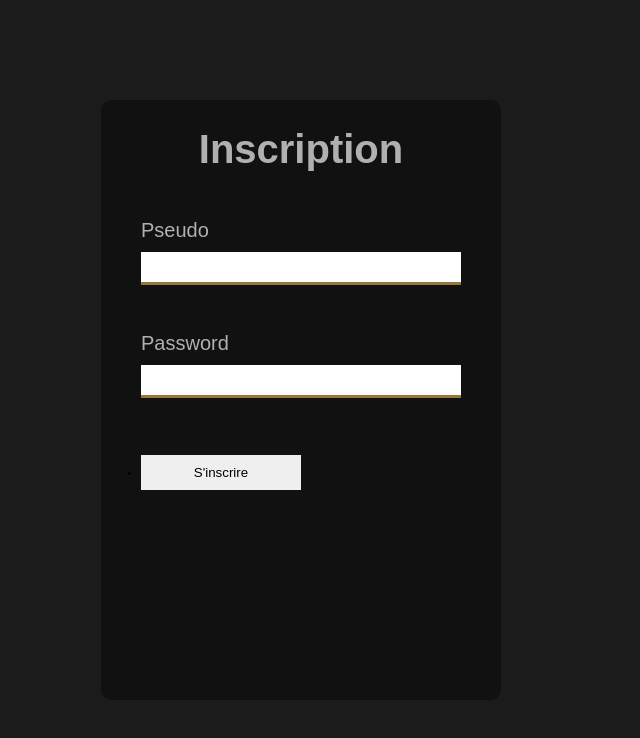
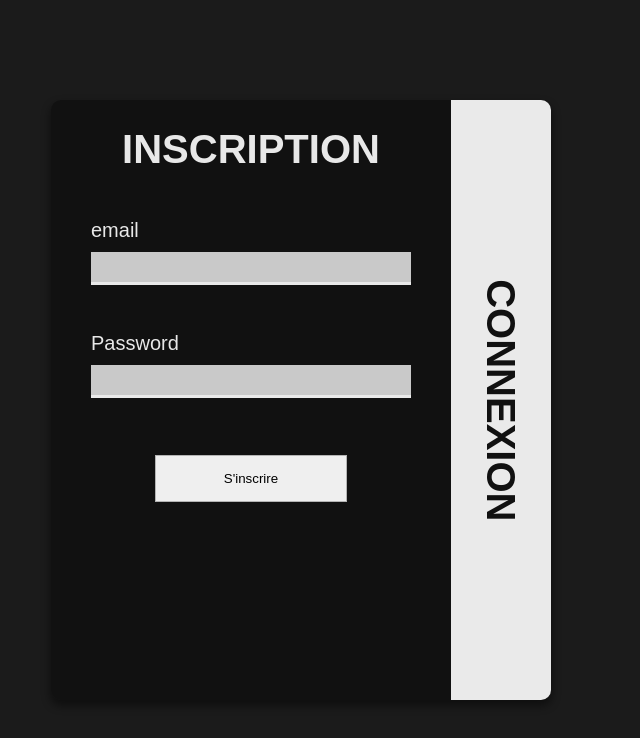
Before and after one commit to Vince441/Le-Monde-Perdu-FrontEnd, an Angular app: page /accueil in a window 1280 px wide. Shown: the top 738 px of the page, without its empty margins (339-979 px from the left). Built offline with nearby package versions, Linux system fonts and the light colour scheme.

Commit message:
add component, routes, token

```diff
--- a/src/app/app.html
+++ b/src/app/app.html
@@ -1 +1 @@
-<app-accueil></app-accueil>
+<router-outlet></router-outlet>
--- a/src/app/app.routes.ts
+++ b/src/app/app.routes.ts
@@ -9,7 +9,7 @@ export const routes: Routes = [
 {
     path:'espace-utilisateur',
     loadComponent : () => import('./pages/utilisateur/espace-utilisateur/espace-utilisateur').then(m => m.EspaceUtilisateur),
-    canActivate: [authGuard]
+    // canActivate: [authGuard]
 },{
     path:'',
     redirectTo: 'accueil',
--- a/src/app/app.ts
+++ b/src/app/app.ts
@@ -1,9 +1,10 @@
 import { Component, signal } from '@angular/core';
 import { Accueil } from "./pages/accueil/accueil";
+import { RouterOutlet } from "@angular/router";
 
 @Component({
   selector: 'app-root',
-  imports: [Accueil],
+  imports: [RouterOutlet],
   templateUrl: './app.html',
   styleUrl: './app.scss'
 })
--- /dev/null
+++ b/src/app/interceptor/auth.interceptor.ts
@@ -0,0 +1,35 @@
+import { HttpEvent, HttpHandler, HttpInterceptor, HttpRequest, } from "@angular/common/http";
+import { Injectable } from "@angular/core";
+import { Observable } from "rxjs";
+import { AuthService } from "../services/auth.service";
+
+
+@Injectable()
+export class AuthInterceptor implements HttpInterceptor {
+
+    constructor(
+        private readonly authService: AuthService
+
+    ) {
+
+    }
+
+
+    intercept(req: HttpRequest<any>, next: HttpHandler): Observable<HttpEvent<any>> {
+
+        const token = this.authService.getToken();
+
+        if (token) {
+            const cloned = req.clone({
+                setHeaders: {
+                    Authorization: `Bearer ${token}`
+                }
+            });
+            return next.handle(cloned);
+        }
+        return next.handle(req)
+    }
+
+
+
+}
--- a/src/app/pages/accueil/accueil.html
+++ b/src/app/pages/accueil/accueil.html
@@ -1,14 +1,16 @@
 <div class="main">
+    <div class="container-form">
+        @if(!isActive){
         <form [formGroup]="form">
 
-        <h1>Inscription</h1>
+            <h1>INSCRIPTION</h1>
 
             <div class="container-input-connexion">
                 <div class="form-input">
                     <label>
-                    Pseudo
+                        email
                     </label>
-                <input type="pseudo" formControlName="pseudo">
+                    <input type="email" formControlName="email">
                 </div>
                 <div class="form-input">
                     <label>Password</label>
@@ -28,4 +30,51 @@
             </div>
 
         </form>
+        } @else{
+        <form [formGroup]="form" [class.active]="isActive">
+
+            <h1>CONNEXION</h1>
+
+            <div class="container-input-connexion">
+                <div class="form-input">
+                    <label>
+                        email
+                    </label>
+                    <input type="email" formControlName="email">
                 </div>
+                <div class="form-input">
+                    <label>Password</label>
+                    <input type="text" formControlName="password">
+                </div>
+            </div>
+
+
+            <div class="container-btn">
+                <ul class="list-btn">
+                    <li>
+                        <button class="btn" (click)="connexion()">
+                            Se connecter
+                        </button>
+                    </li>
+                </ul>
+            </div>
+
+        </form>
+
+        }
+
+        @if(!isActive){
+        <div class="connexion-wrapper">
+            <button class="connexion" (click)="itIsActive()">
+                <h1>CONNEXION</h1>
+            </button>
+        </div>
+        }@else{
+        <div class="connexion-wrapper" [class.active]="isActive">
+            <button class="connexion" (click)="itIsActive()">
+                <h1>INSCRIPTION</h1>
+            </button>
+        </div>
+        }
+    </div>
+</div>
--- a/src/app/pages/accueil/accueil.scss
+++ b/src/app/pages/accueil/accueil.scss
@@ -1,24 +1,60 @@
-.main {
-
-    background-color: var(--primary-color);
-    height: 100vh;
+.container-form {
     display: flex;
-    justify-content: center;
-    align-items: center;
+    box-shadow: 0px 5px 9px 1px rgba(0, 0, 0, 0.44);
+    border-radius: 10px 10px 10px 10px;
 
     form {
         width: 400px;
         height: 600px;
         background-color: var(--secondary-color);
-        border-radius: 10px;
+        border-radius: 10px 0px 0px 10px;
         display: flex;
         flex-direction: column;
         align-items: center;
         row-gap: 20px;
+        animation: transition 1.5s ease-in-out;
+
+        &.active {
+            background-color: var(--white);
+            animation: transition 1.5s ease-in-out;
+
+            h1 {
+                color: var(--secondary-color);
+            }
+
+            .container-input-connexion {
+                .form-input {
+                    label {
+                        color: var(--secondary-color);
+                    }
+
+                    input {
+                        box-shadow: 0px 3px 0px 0px #d4d4d4f1;
+                        background-color: var(--white);
+                    }
+                }
+            }
+
+            label {
+                color: var(--secondary-color);
+            }
+        }
+
+        @keyframes transition {
+            from {
+                opacity: 0;
+            }
+
+            to {
+                opacity: 1;
+            }
+
+        }
+
 
         h1 {
             font-size: 4rem;
-            color: rgba(255, 255, 255, 0.671);
+            color: var(--white);
         }
 
         .container-input-connexion {
@@ -35,16 +71,16 @@
                 color: white;
                 row-gap: 10px;
 
-
                 label {
                     font-size: 2rem;
-                     color: rgba(255, 255, 255, 0.671);
+                    color: var(--white);
                 }
 
                 input {
                     height: 20px;
                     border-radius: 0px;
-                    box-shadow: 0px 3px 0px 0px #96763b;
+                    box-shadow: 0px 3px 0px 0px var(--white);
+                    background-color: #d4d4d4f1;
                     border: 0;
                     padding: 5px;
 
@@ -57,28 +93,73 @@
 
         .container-btn {
             width: 80%;
-            padding: 30px;
+            padding: 3rem;
+
 
             .list-btn {
                 padding: 0;
+                width: 100%;
 
                 li {
+                    list-style: none;
+                    display: flex;
+                    justify-content: center;
+
+
                     .btn {
-                        padding: 10px;
-                        width: 50%;
+                        padding: 1.5rem;
                         border-radius: 0px;
                         outline: none;
                         border: none;
                         transition: all 0.2s ease;
+                        width: 60%;
+                        border: 1px solid rgba(0, 0, 0, 0.247);
 
                         &:active {
                             background-color: var(--secondary-color);
                             color: white;
                         }
-
                     }
                 }
             }
         }
     }
+
+    .connexion-wrapper {
+        height: 600px;
+        width: 100px;
+        border-radius: 0 10px 10px 0;
+        background-color: var(--white);
+        display: flex;
+        justify-content: center;
+        align-items: center;
+        animation: transition 0.8s ease-in-out;
+
+        &.active {
+            background-color: var(--secondary-color);
+            animation: transition 0.8s ease-in-out;
+
+            .connexion {
+                h1 {
+                    color: var(--white)
+                }
+            }
+        }
+
+        .connexion {
+            width: 300px;
+            background: transparent;
+            border: none;
+            display: flex;
+            justify-content: center;
+            align-items: center;
+            transform: rotate(90deg);
+
+            h1 {
+                font-size: 4rem;
+                color: var(--secondary-color);
+                cursor: pointer;
+            }
+        }
+    }
 }
--- a/src/app/pages/accueil/accueil.ts
+++ b/src/app/pages/accueil/accueil.ts
@@ -3,32 +3,35 @@ import { FormBuilder, FormGroup, ReactiveFormsModule, Validators } from '@angula
 import { UserService } from '../../services/user.service';
 import { User } from '../../models/utilisateur.model';
 import { Router } from '@angular/router';
+import { AuthService } from '../../services/auth.service';
+import { BehaviorSubject } from 'rxjs';
 
 @Component({
   selector: 'app-accueil',
-  imports: [ ReactiveFormsModule
+  imports: [ReactiveFormsModule
   ],
   templateUrl: './accueil.html',
   styleUrl: './accueil.scss',
 })
 export class Accueil {
 
-form! : FormGroup
+  form!: FormGroup
   user!: User;
-isHover = false;
-showLeftDiv = false;
-showRightDiv = false;
+  isActive: boolean = false;
+  private userSubject = new BehaviorSubject<any>(null);
+  user$ = this.userSubject.asObservable();
 
   constructor(
-private readonly userService : UserService,
-private readonly fb : FormBuilder,
-private readonly router : Router
+    private readonly userService: UserService,
+    private readonly fb: FormBuilder,
+    private readonly router: Router,
+    private readonly authService: AuthService
 
-){
+  ) {
 
     this.form = this.fb.group({
-pseudo:['', Validators.required],
-password:['', Validators.required]
+      email: ['', Validators.required],
+      password: ['', Validators.required]
     });
 
   }
@@ -42,8 +45,8 @@ enregistrerUser() {
 
       this.userService.postUser(user).subscribe({
         next: (response) => {
-        console.log("Utilisateur enregistré ✅", response);
-        this.router.navigate(['/espace-utilisateur'])
+          console.warn("Utilisateur enregistré ✅", response);
+          this.isActive = true;
         },
         error: (err) => {
           console.error("Erreur", err);
@@ -54,4 +57,25 @@ enregistrerUser() {
       console.warn("Formulaire invalide");
     }
   }
+
+
+  connexion() {
+    if (this.form.valid) {
+
+      const credentials = this.form.value;
+
+      this.authService.login(credentials).subscribe({
+        next: (res) => {
+          localStorage.setItem('token', res.token);
+          this.userSubject.next({ email: res.email });
+          this.router.navigate(['/espace-utilisateur']);
+        },
+        error: (err) => console.error('Erreur login', err)
+      })
     }
+  }
+
+  itIsActive() {
+    this.isActive = !this.isActive
+  }
+}
--- a/src/app/pages/utilisateur/espace-utilisateur/espace-utilisateur.html
+++ b/src/app/pages/utilisateur/espace-utilisateur/espace-utilisateur.html
@@ -1 +1,12 @@
-<p>espace-utilisateur works!</p>
+<div class="main">
+
+    <div class="container-mon-espace">
+        <h1></h1>
+        <p></p>
+        <div class="mon-espace"><p>Mon Compte</p></div>
+        <div class="mon-espace"><p>Mes Dinosaures</p></div>
+        <div class="mon-espace"><p>Ma Boutique</p></div>
+        <div class="mon-espace"><p>Espace Combat</p></div>
+    </div>
+
+</div>
--- a/src/app/services/auth.service.ts
+++ b/src/app/services/auth.service.ts
@@ -1,19 +1,37 @@
+import { HttpClient } from '@angular/common/http';
 import { Injectable } from '@angular/core';
-import { BehaviorSubject } from 'rxjs';
+import { BehaviorSubject, tap } from 'rxjs';
 
 @Injectable({
   providedIn: 'root',
 })
 export class AuthService {
 
+  private API_URL = 'http://localhost:8080';
+  private URL_SERVICE = 'auth/login';
+  private FINAL_API = `${this.API_URL}/${this.URL_SERVICE}`;
+
   private userSubject = new BehaviorSubject<any>(null);
   user$ = this.userSubject.asObservable();
 
-login(user : any){
-  this.userSubject.next(user)
+  constructor(private readonly http: HttpClient) {
+
   }
 
-logout(){
+  login(credentials: { email: string; password: string }) {
+    return this.http.post<{ token: string, email: string }>(
+      `${this.FINAL_API}`, credentials
+    ).pipe(
+      tap(res => {
+        localStorage.setItem('token', res.token);
+        this.userSubject.next({ email: res.email });
+      })
+    );
+
+  }
+
+  logout() {
+    localStorage.removeItem('token');
     this.userSubject.next(null);
   }
 
@@ -22,8 +40,8 @@ isLoggedIn(): boolean {
     return this.userSubject.value !== null;
   }
 
-getUser(){
-  return this.userSubject.value;
+  getToken(): string | null {
+    return localStorage.getItem('token');
   }
 
 
--- a/src/main.ts
+++ b/src/main.ts
@@ -1,13 +1,15 @@
 import { bootstrapApplication } from '@angular/platform-browser';
-import { provideHttpClient } from '@angular/common/http';
+import { HTTP_INTERCEPTORS, provideHttpClient } from '@angular/common/http';
 import { provideRouter } from '@angular/router';
 import { routes } from './app/app.routes';
 import { App } from './app/app';
+import { AuthInterceptor } from './app/interceptor/auth.interceptor';
 
 
 bootstrapApplication(App, {
   providers: [
     provideHttpClient(),
-    provideRouter([...routes])
+    provideRouter([...routes]),
+    { provide: HTTP_INTERCEPTORS, useClass: AuthInterceptor, multi: true }
   ]
 });
--- a/src/styles.scss
+++ b/src/styles.scss
@@ -13,4 +13,15 @@ body, html{
     --secondary-color: #111111;
     --padding : 10px;
     --margin : 10px;
+    --white: rgba(255, 255, 255, 0.904);
 }
+
+
+.main{
+    background-color: var(--primary-color);
+    height: 100vh;
+    display: flex;
+    justify-content: center;
+    align-items: center;
+
+}
```
Lines whose indentation alone changed are shown as unchanged.
